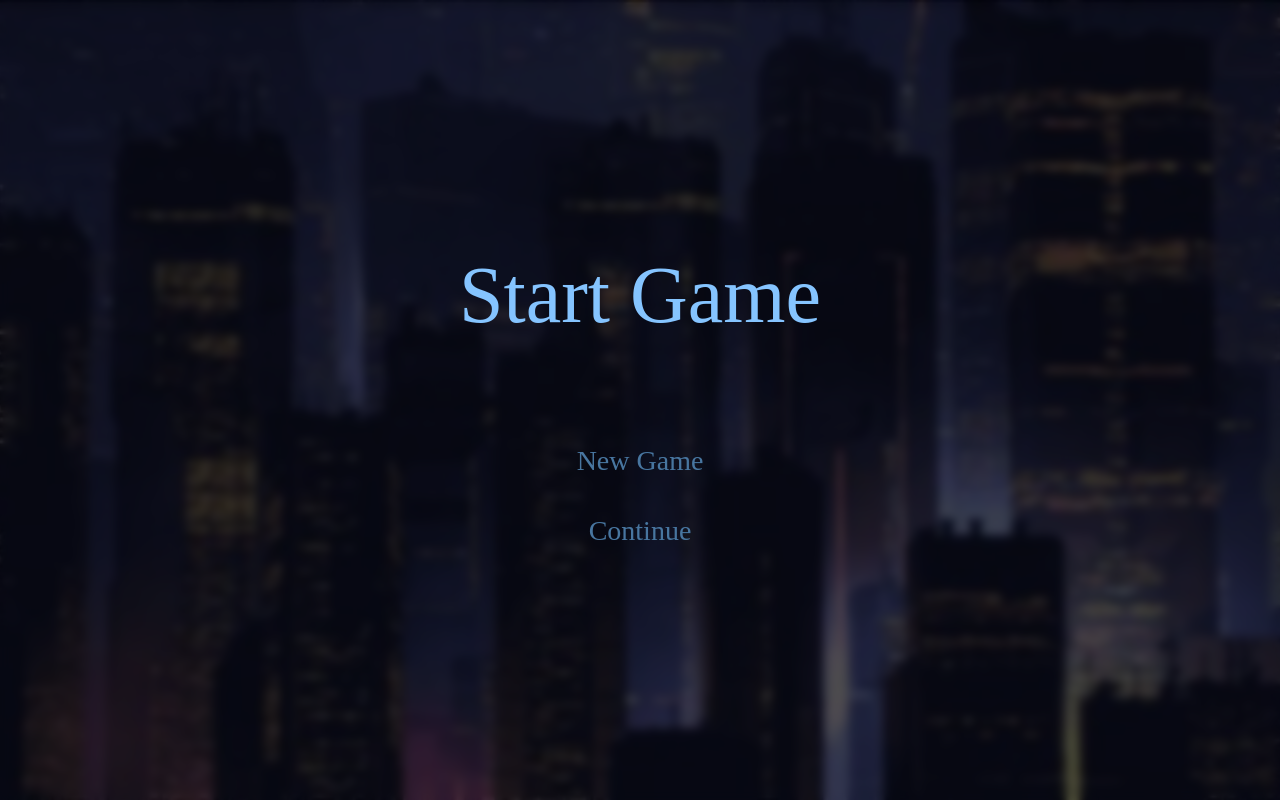
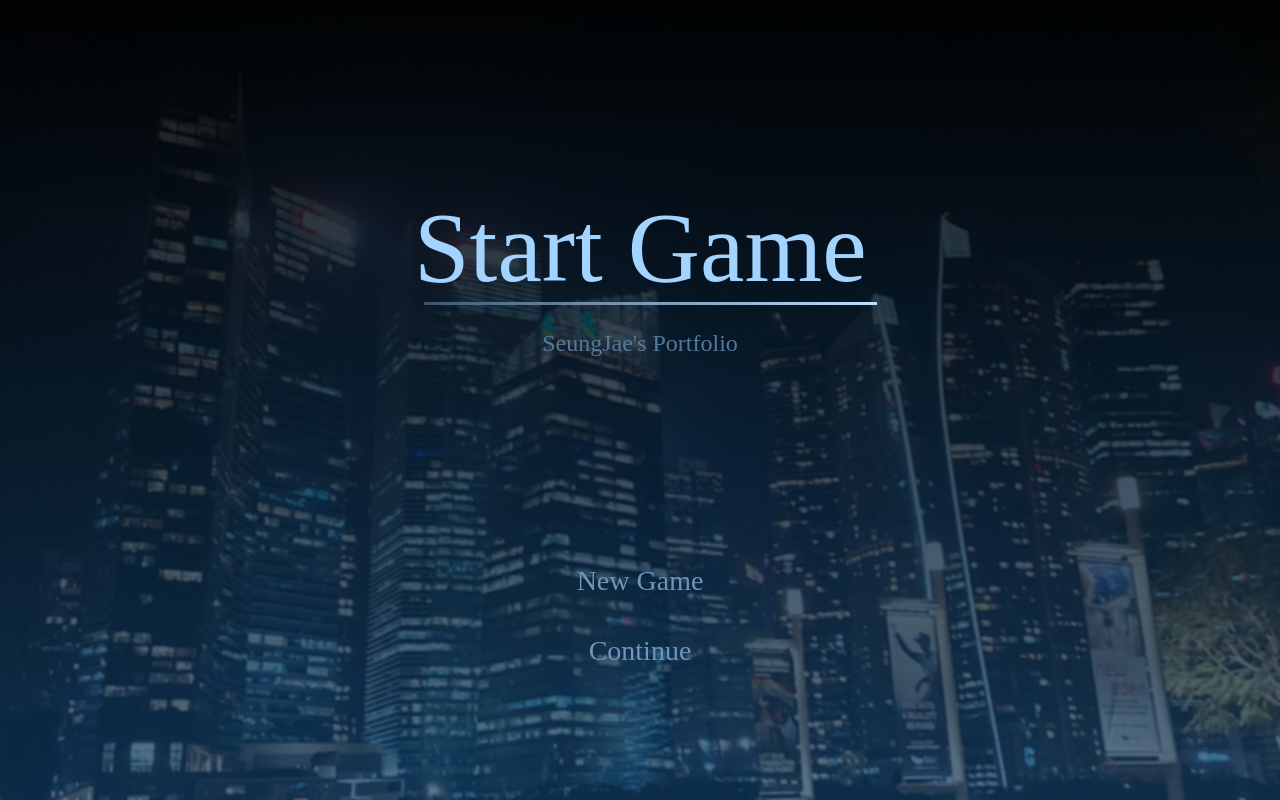
Before and after one commit to seungjaelee2684/seungjae-portfolio, a React (Create React App) app: page / in a window 1280 px wide. Built offline with nearby package versions, Linux system fonts and the light colour scheme; a web font is replaced by a local one.

Commit message:
<update: 메인페이지 style수정>

```diff
--- a/src/components/ProjectPage/ProjectModal.tsx
+++ b/src/components/ProjectPage/ProjectModal.tsx
@@ -99,9 +99,14 @@ const ProjectModal: React.FC<ProjectModalProps> = ({ projectKind, setProjectKind
                     {projectDto[id - 1]?.project}
                 </Link>
             </ModalContainer>
-            <CommomModal.CloseButton onClick={() => setProjectKind({ ...projectKind, isopen: false })}>
-                닫기
-            </CommomModal.CloseButton>
+            <ButtonWrapper>
+                <CommomModal.CloseButton onClick={() => setProjectKind({ ...projectKind, isopen: false })}>
+                    게임 시작
+                </CommomModal.CloseButton>
+                <CommomModal.CloseButton onClick={() => setProjectKind({ ...projectKind, isopen: false })}>
+                    닫기
+                </CommomModal.CloseButton>
+            </ButtonWrapper>
         </ModalBackground>
     )
 };
@@ -141,7 +146,8 @@ const ModalContainer = styled.div`
     overflow: hidden;
 
     @media screen and (max-width: 1320px) {
-        width: 96%;
+        width: 90%;
+        height: 70%;
     }
 
     @media screen and (max-width: 500px) {
@@ -226,20 +232,28 @@ const Link = styled.a`
     font-family: "GongGothicMedium";
     width: fit-content;
     height: fit-content;
-    font-size: 18px;
+    font-size: 20px;
     line-height: 150%;
     white-space: pre-line;
+    border-bottom: 2px solid #93fff175;
+    color: #93fff1;
     cursor: pointer;
 
     &:hover {
-        border-bottom: 1px solid #ffffff75;
         opacity: 0.7;
     }
 
     @media screen and (max-width: 500px) {
         line-height: 110%;
-        font-size: 10px;
+        font-size: 12px;
     }
 `;
 
+const ButtonWrapper = styled.div`
+    display: flex;
+    justify-content: center;
+    align-items: center;
+    gap: 30px;
+`;
+
 export default ProjectModal;
--- /dev/null
+++ b/src/pages/GameStartPage.tsx
@@ -0,0 +1,10 @@
+import React from 'react'
+import styled from 'styled-components';
+
+const GameStartPage = () => {
+  return (
+    <div>GameStartPage</div>
+  )
+};
+
+export default GameStartPage;
--- a/src/pages/StartPage.tsx
+++ b/src/pages/StartPage.tsx
@@ -1,8 +1,8 @@
 import React, { useEffect } from 'react'
 import { useDispatch } from 'react-redux';
-import styled from 'styled-components';
+import styled, { keyframes } from 'styled-components';
 import { pageMove } from '../store/modules/pageState';
-import Background from '../assets/images/start_back.jpg';
+import Background from '../assets/images/main_background.webp';
 import { useNavigate } from 'react-router-dom';
 
 const StartPage = () => {
@@ -21,7 +21,13 @@ const StartPage = () => {
         <BackgroundImage src={Background} alt=''/>
         <Effect />
         <StartGameWrapper>
-          Start Game
+          <TitleContainer>
+            Start Game
+            <TitleBar />
+          </TitleContainer>
+          <SubTitle>
+            SeungJae's Portfolio
+          </SubTitle>
           <ButtonWrapper>
             <DefaultButton
               onClick={() => {
@@ -33,7 +39,10 @@ const StartPage = () => {
                 New Game
               </ButtonText>
             </DefaultButton>
-            <DefaultButton>
+            <DefaultButton
+              onClick={() => {
+                navigate("/loby");
+              }}>
               <HoverButton />
               <ButtonText >
                 Continue
@@ -46,6 +55,28 @@ const StartPage = () => {
   )
 };
 
+const TitleAppear = keyframes`
+  0% {
+    opacity: 0;
+    transform: scaleX(0);
+  }
+
+  100% {
+    opacity: 1;
+    transform: scaleX(1);
+  }
+`;
+
+const FadeIn = keyframes`
+  0% {
+    opacity: 0;
+  }
+
+  100% {
+    opacity: 1;
+  }
+`;
+
 const StartGameContainer = styled.article`
   width: 100%;
   height: 100vh;
@@ -53,7 +84,7 @@ const StartGameContainer = styled.article`
   top: 0;
   left: 0;
   z-index: 20;
-  color: #85c4ff;
+  color: #a3d3ff;
   font-family: "GongGothicMedium";
 `;
 
@@ -67,18 +98,21 @@ const BackgroundImage = styled.img`
   width: 100%;
   height: 100%;
   object-fit: cover;
+  object-position: center;
   position: absolute;
   top: 0;
   left: 0;
   z-index: 23;
+  user-select: none;
 `;
 
 const Effect = styled.div`
   width: 100%;
   height: 100%;
   position: absolute;
-  background-color: #000000b0;
-  backdrop-filter: blur(4px);
+  background-color: #00000090;
+  background-image: linear-gradient(to top, #1e88eb49, #000000be);
+  backdrop-filter: blur(1px);
   top: 0;
   left: 0;
   z-index: 24;
@@ -86,17 +120,45 @@ const Effect = styled.div`
 
 const StartGameWrapper = styled.section`
   width: 100%;
-  height: 100%;
+  height: calc(100% - 100px);
+  margin-top: 80px;
   position: absolute;
   top: 0;
   left: 0;
   z-index: 25;
-  font-size: 80px;
   display: flex;
   flex-direction: column;
   justify-content: center;
   align-items: center;
-  gap: 100px;
+  user-select: none;
+`;
+
+const TitleContainer = styled.div`
+  font-size: 100px;
+  transform: skewX(-25deg);
+  position: relative;
+  opacity: 0;
+  animation: ${TitleAppear} 1s forwards 0.2s;
+`;
+
+const TitleBar = styled.div`
+  width: 100%;
+  height: 3px;
+  background-image: linear-gradient(to right, #55799b9e, #bfe0ff);
+  position: absolute;
+  bottom: 0;
+  left: 10px;
+  opacity: 0;
+  animation: ${TitleAppear} 0.8s forwards 0.5s;
+`;
+
+const SubTitle = styled.div`
+  font-size: 24px;
+  line-height: 150%;
+  color: #55799b;
+  margin: 20px 0px 200px 0px;
+  opacity: 0;
+  animation: ${FadeIn} 0.8s forwards 1.2s;
 `;
 
 const ButtonWrapper = styled.div`
@@ -105,19 +167,21 @@ const ButtonWrapper = styled.div`
   justify-content: center;
   align-items: center;
   gap: 30px;
+  opacity: 0;
+  animation: ${FadeIn} 1s forwards 1.7s;
 `;
 
 const HoverButton = styled.div`
   width: 20%;
-  height: 60%;
+  height: 30%;
   background-color: #8dc8ffd6;
   position: absolute;
   bottom: 0;
   left: 0;
   opacity: 0;
-  transition: all 0.3s;
+  transition: all 0.3s ease-in-out;
   z-index: 24;
-  clip-path: polygon(0% 0%, 100% 50%, 100% 100%, 0% 100%);
+  clip-path: polygon(0% 0%, 100% 0%, 100% 100%, 0% 100%);
   border-radius: 5px;
 `;
 
@@ -134,19 +198,19 @@ const ButtonText = styled.div`
 `;
 
 const DefaultButton = styled.button`
-  width: 180px;
+  width: 160px;
   height: 40px;
   position: relative;
   outline: none;
   border: none;
   background: none;
   font-family: "GongGothicMedium";
-  color: #4876a0;
+  color: #6d96bd;
   cursor: pointer;
 
   &:hover ${HoverButton} {
     opacity: 1;
-    width: 110%;
+    width: 100%;
   }
 
   &:hover {
--- a/src/shared/Router.tsx
+++ b/src/shared/Router.tsx
@@ -9,6 +9,7 @@ import Header from '../components/common/Header';
 import SkillsPage from '../pages/SkillsPage';
 import ProjectPage from '../pages/ProjectPage';
 import GuideAnimation from '../components/common/GuideAnimation';
+import GameStartPage from '../pages/GameStartPage';
 
 const Router = () => {
   return (
@@ -23,6 +24,7 @@ const Router = () => {
             <Route path='/skill' element={<SkillsPage />} />
             <Route path='/dungeon' element={<ProjectPage />} />
           </Route>
+          <Route path='/gamestart' element={<GameStartPage />} />
         </Routes>
       </AnimatePresence>
     </BrowserRouter>
```
Also changed, not shown: src/assets/images/main_background.webp (added).
